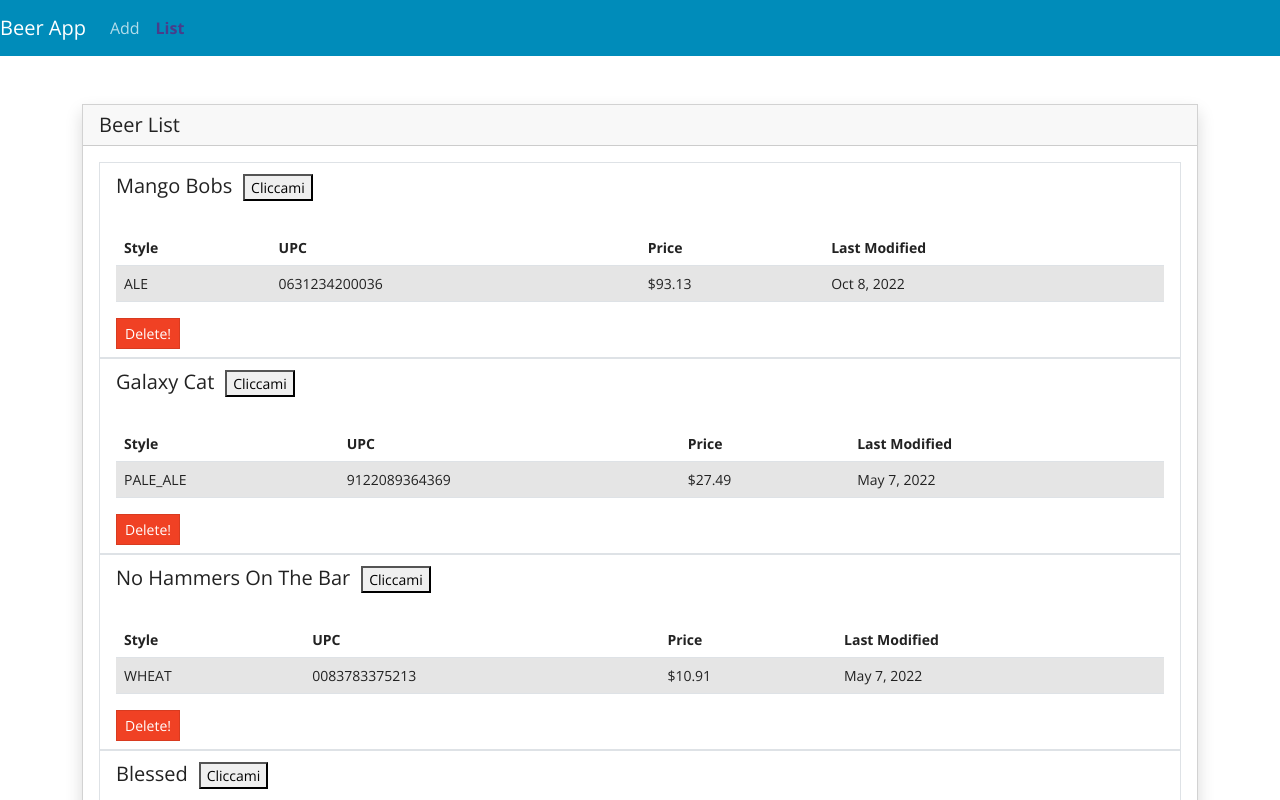
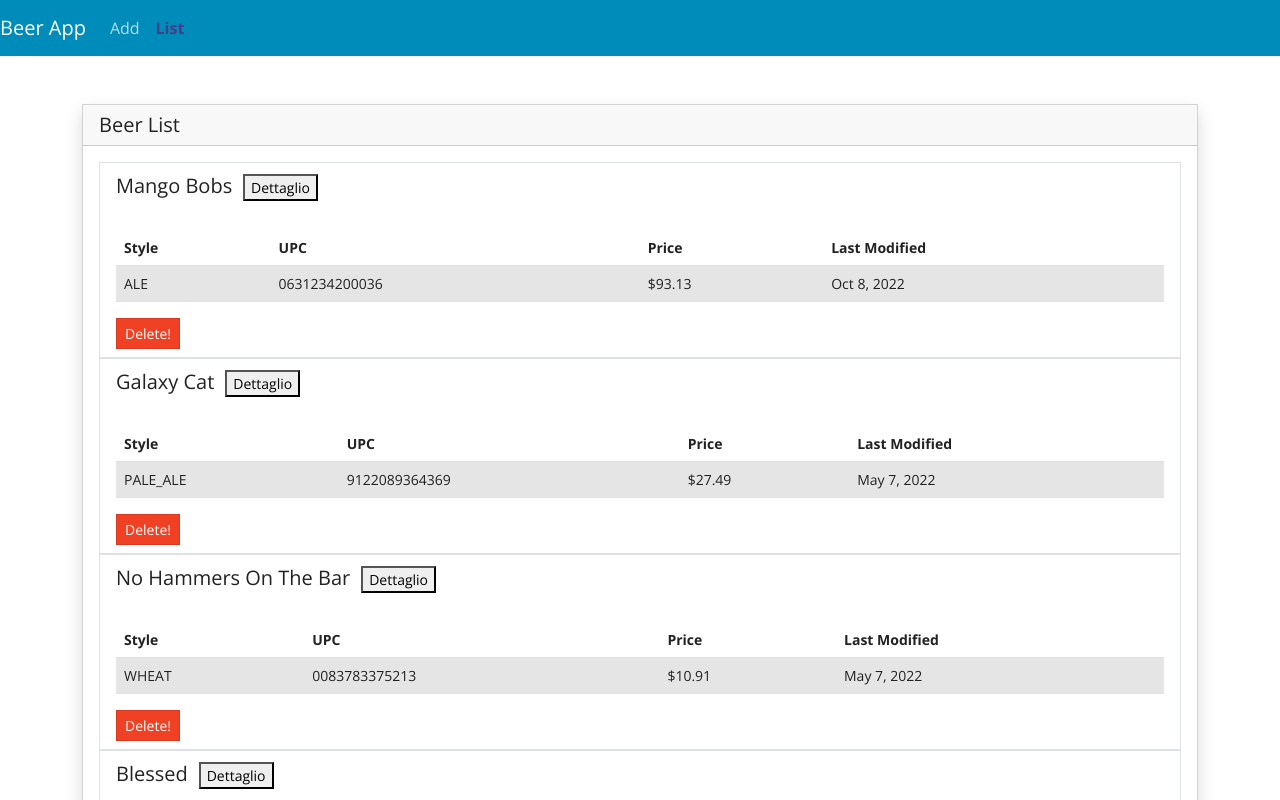
Before and after one commit to ffiorentino12/angular-project, an Angular app: page /list in a window 1280 px wide. Shown: the top 800 px of the page. Built offline with nearby package versions, Linux system fonts and the light colour scheme.

Commit message:
2 files modified

```diff
--- a/src/app/component/beer/beer.component.html
+++ b/src/app/component/beer/beer.component.html
@@ -2,7 +2,8 @@
   <div>
     <label class="lead mb-2">{{ beer.beerName }}</label>
     &nbsp;
-    <button (click)="cliccato.emit(beer.beerName)"> Cliccami </button>
+    <button (click)="cliccato.emit(beer.beerName)"> Dettaglio </button>
+
   </div>
   <br />
   <div>
--- a/src/app/component/beerlist/beerlist.component.ts
+++ b/src/app/component/beerlist/beerlist.component.ts
@@ -17,9 +17,9 @@ export class BeerlistComponent implements OnInit {
 
   ngOnInit() {
   }
-  mihannoCliccato( variabile: string) {
-    this.subtTitle = '-' + variabile;
-    console.log("Cliccato: " + variabile)
+  mihannoCliccato( beer: Beer) {
+    this.subtTitle = '-' + beer.beerName;
+    console.log("Cliccato: " + {beer})
   }
 
 }
```
